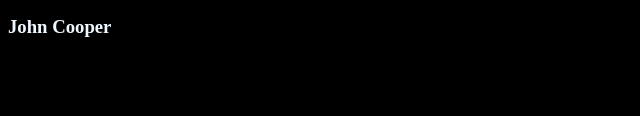
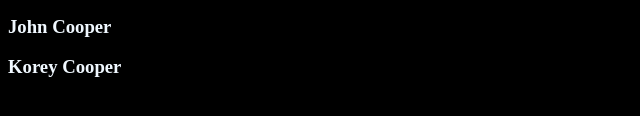
Before and after one commit to MjYshtmjk/aula-git, a plain HTML site: page index.html in a window 1280 px wide. Shown: the part 152-268 px from the top of the page, without its empty margins (0-640 px from the left). Drawn offline with Linux system fonts and the light colour scheme.

Commit message:
Iniciando o projeto, adicionando um elemento h3

```diff
--- a/index.html
+++ b/index.html
@@ -11,5 +11,6 @@
     <h2>Membros da banda </h2>
     <h3>Jen Ledger</h3>
     <h3>John Cooper</h3>
+    <h3>Korey Cooper</h3>
 </body>
 </html>
```
